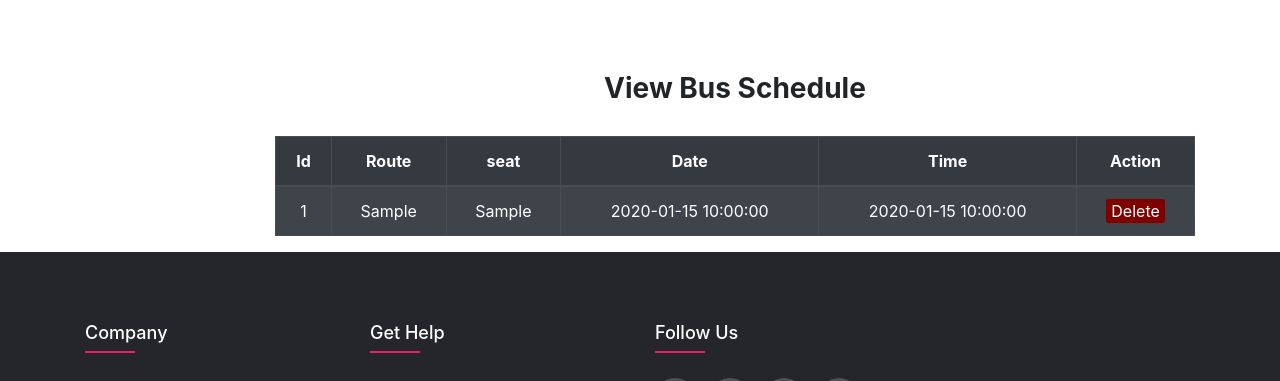
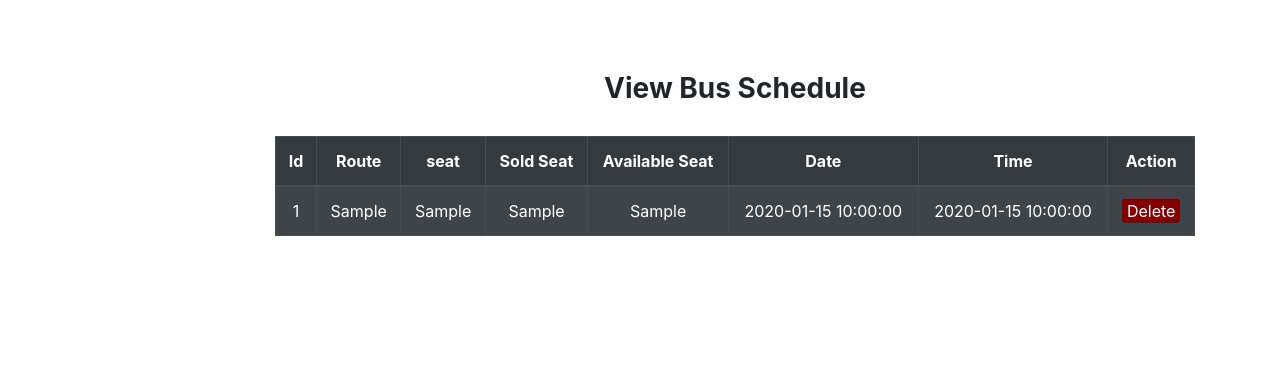
Before and after one commit to turjo997/Path-Way-Services, a PHP site: page /viewschedule.php in a window 1280 px wide. Shown: the top 381 px of the page. Run offline with PHP 8.4, Linux system fonts and the light colour scheme; tables that the repository leaves empty or names only in its code hold one stand-in row (values such as "Sample post").

Commit message:
Update viewschedule.php

```diff
--- a/admin/viewschedule.php
+++ b/admin/viewschedule.php
@@ -34,6 +34,7 @@ if (isset($_GET['edit'])) {
 
 <link rel="stylesheet" type="text/css" href="editstyle.css">
 	<title>admin</title>
+    <link rel = "shortcut icon" type="image" href="images/logo1.png"/>
 
 
 
@@ -88,8 +89,11 @@ if (isset($_GET['edit'])) {
 			<th>Id</th>
             <th>Route</th>
             <th>seat</th>
+            <th>Sold Seat</th>
+            <th>Available Seat</th>
             <th>Date</th>
             <th>Time</th>
+
 
 
 			<th colspan="2">Action</th>
@@ -101,6 +105,9 @@ if (isset($_GET['edit'])) {
 			<td><?php echo $row['id']; ?></td>
             <td><?php echo $row['route']; ?></td>
             <td><?php echo $row['seat']; ?></td>
+            <td><?php echo $row['sold_seat']; ?></td>
+            <td><?php echo $row['available_seat']; ?></td>
+
             <td><?php echo $row['date']; ?></td>
             <td><?php echo $row['time']; ?></td>
 
@@ -141,7 +148,7 @@ if (isset($_GET['edit'])) {
     <script src="https://cdn.jsdelivr.net/npm/popper.js@1.16.1/dist/umd/popper.min.js" integrity="sha384-9/reFTGAW83EW2RDu2S0VKaIzap3H66lZH81PoYlFhbGU+6BZp6G7niu735Sk7lN" crossorigin="anonymous"></script>
     <script src="https://cdn.jsdelivr.net/npm/bootstrap@4.5.3/dist/js/bootstrap.min.js" integrity="sha384-w1Q4orYjBQndcko6MimVbzY0tgp4pWB4lZ7lr30WKz0vr/aWKhXdBNmNb5D92v7s" crossorigin="anonymous"></script>
 
-
+    <br><br><br><br><br><br>
 <?php
    require_once 'footer.php';
 ?>
```
